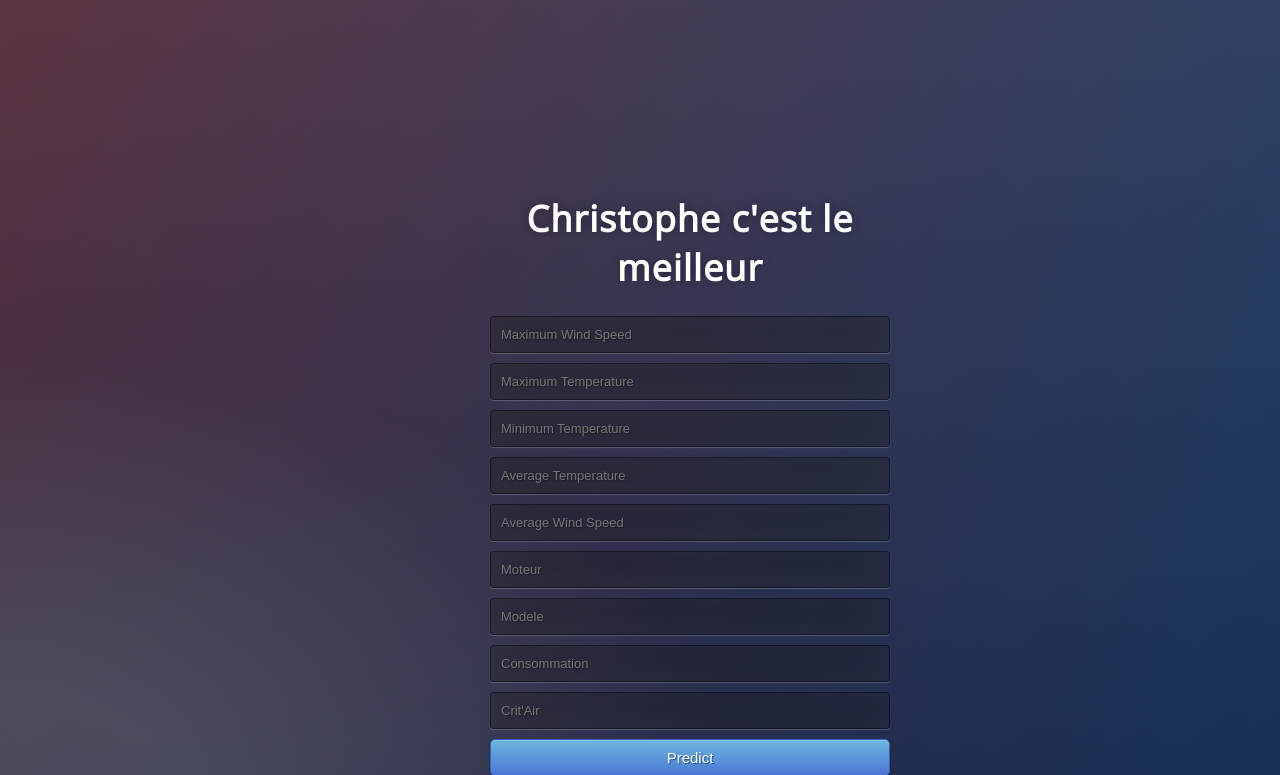
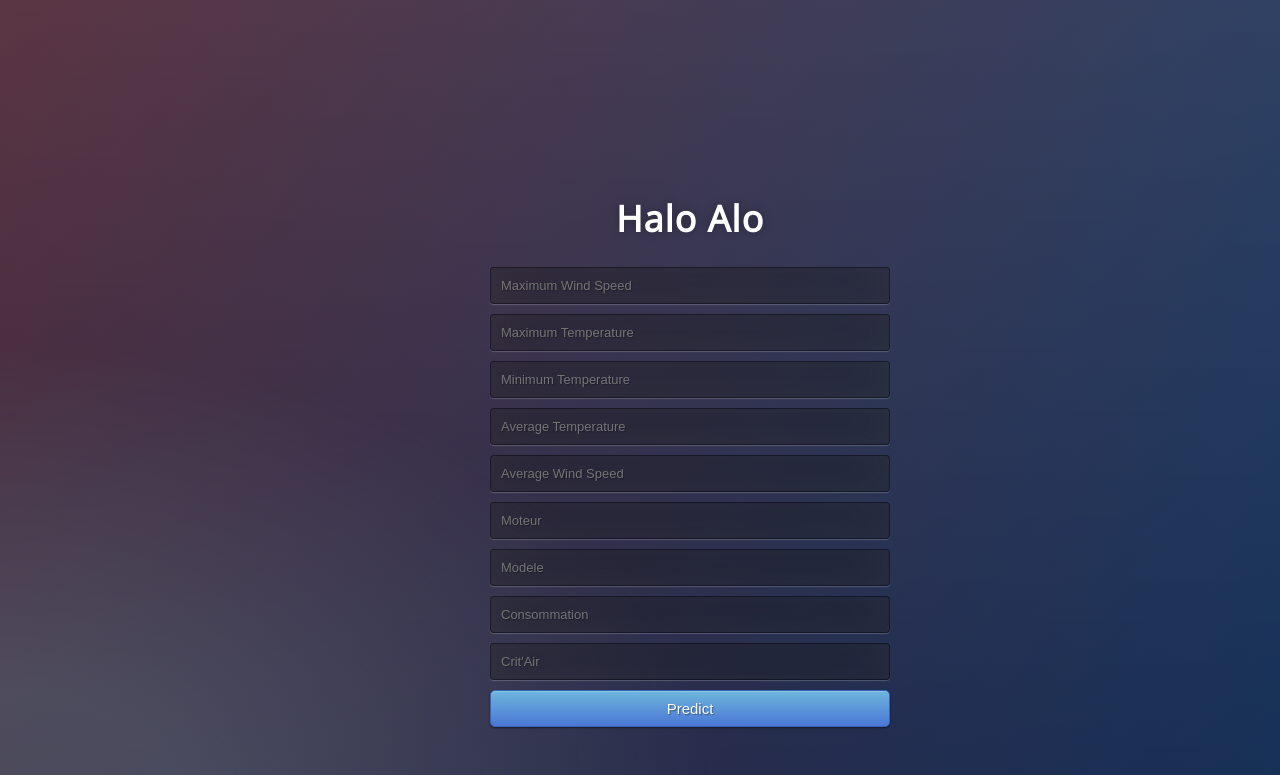
Before and after one commit to pchan21/Simple_Flask_App_GCP, a Flask app: page / in a window 1280 px wide. Shown: the top 775 px of the page. Run offline with Flask 2, Linux system fonts and the light colour scheme.

Commit message:
Modified home template file

```diff
--- a/templates/home.html
+++ b/templates/home.html
@@ -14,7 +14,7 @@
 
 <body>
  <div class="login">
-	<h1>Christophe c'est le meilleur</h1>
+	<h1>Halo Alo</h1>
     <!-- Problème lié au formulaire -->
      <!-- Main Input For Receiving Query to our ML -->
     <form action="{{ url_for('predict')}}"method="post">
```
